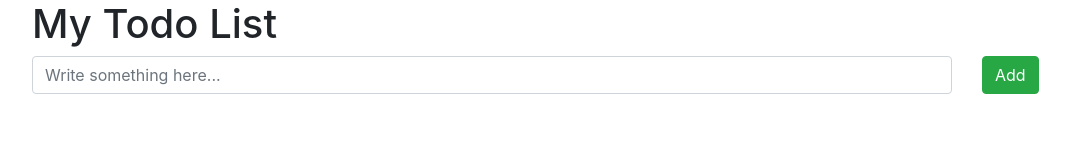
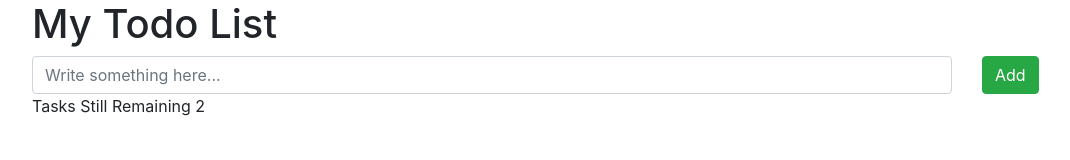
Before and after one commit to SabaNUK/To-do-list, a plain HTML site: page index.html in a window 1280 px wide. Shown: the whole page, without its empty margins (53-1123 px from the left). Drawn offline with nearby package versions, Linux system fonts and the light colour scheme.

Commit message:
ToDo List Work so far

```diff
--- a/index.html
+++ b/index.html
@@ -19,6 +19,12 @@
                 <button type="button" class="btn btn-success">Add</button>
          </div>
         </div>
+        <div class="row d-none d-lg-block">
+            <div class="col">
+                 Tasks Still Remaining 2
+            </div>
+
+        </div>
     </div>
 
 </body>
```
